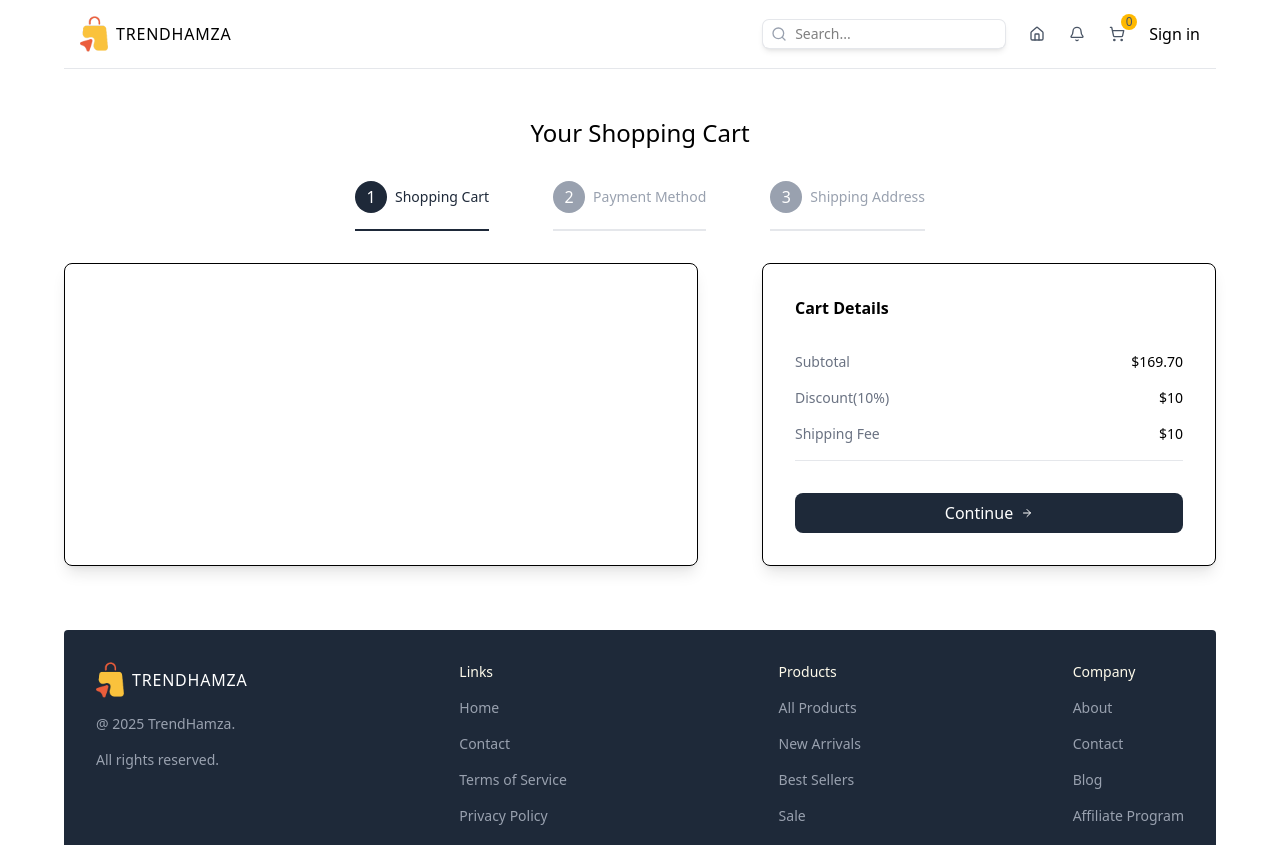
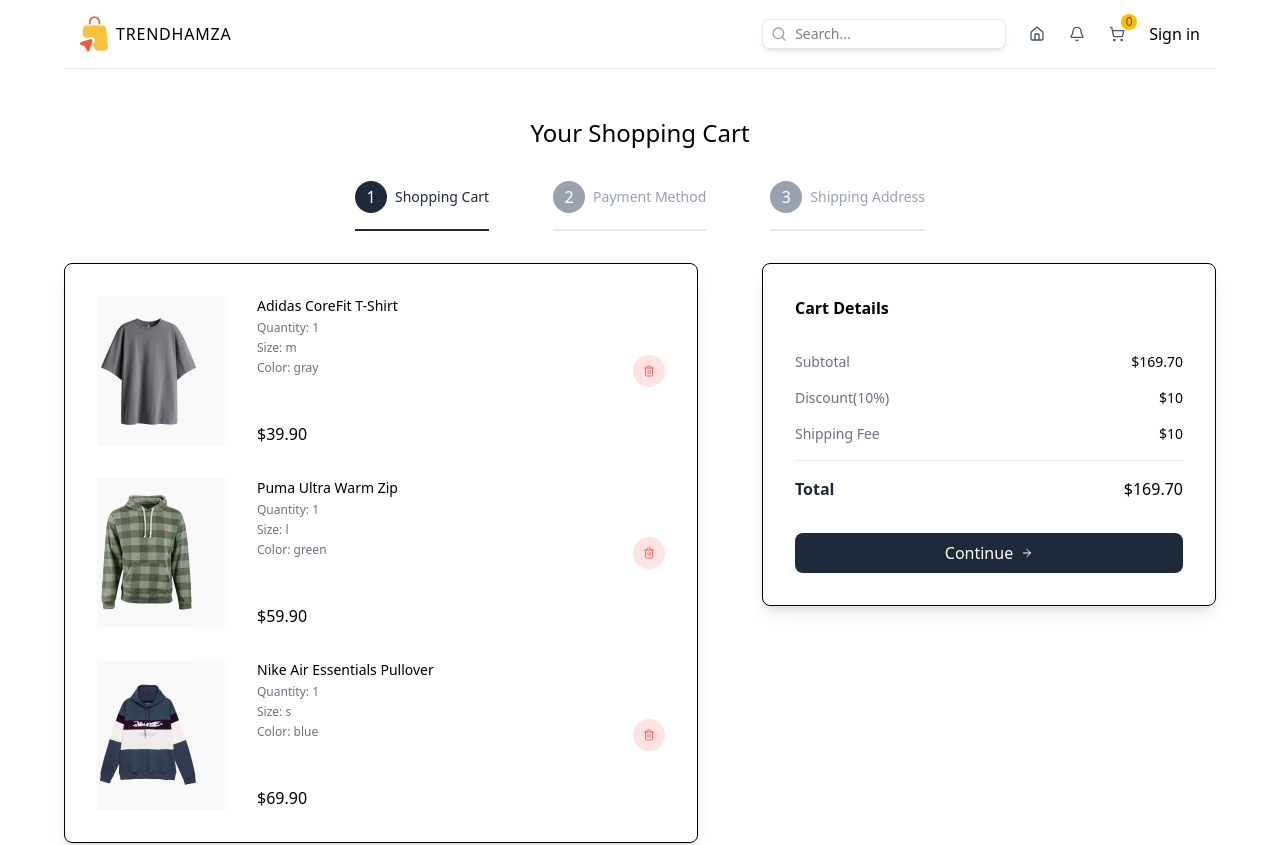
Before and after one commit to Hamza160/ecommerce-microservices, a Next.js app in the folder client/: page /cart in a window 1280 px wide. Shown: the top 845 px of the page. Built offline with nearby package versions, Linux system fonts and the light colour scheme.

Commit message:
Shopping Cart Items

```diff
--- a/client/src/app/cart/page.tsx
+++ b/client/src/app/cart/page.tsx
@@ -2,7 +2,10 @@
 import React from 'react';
 import {CartItemsType, CartItemType} from "@/types";
 import {useParams, usePathname, useRouter, useSearchParams} from "next/navigation";
-import {ArrowRightIcon} from "lucide-react";
+import {ArrowRightIcon, Trash, Trash2Icon} from "lucide-react";
+import ShippingForm from "@/components/ShippingForm";
+import PaymentForm from "@/components/PaymentForm";
+import Image from "next/image";
 
 const steps = [
     {
@@ -78,6 +81,7 @@
 export default function CartPage() {
     const searchParams = useSearchParams();
     const router = useRouter();
+    const [shippingForm, setShippingForm] = React.useState(null);
 
     const activeStep = Number(searchParams.get('step') || 1)
 
@@ -101,10 +105,51 @@
             {/* Step & Details */}
             <div className="w-full flex flex-col lg:flex-row gap-16">
                 {/*  Steps  */}
-                <div
-                    className="w-full lg:w-7/12 shadow-lg border broder-gray-100 p-8 rounded-lg flex flex-col gap-8"></div>
+                <div className="w-full lg:w-7/12 shadow-lg border broder-gray-100 p-8 rounded-lg flex flex-col gap-8">
+                    {activeStep === 1 ? (
+                            cartItems.map((item, i) => (
+                                // Single Cart Item
+                                <div className="flex items-center justify-between" key={item.id}>
+                                    {/* Image and Details */}
+                                    <div className='flex gap-8'>
+                                        {/*Image*/}
+                                        <div className='relative w-32 bg-gray-50 rouned-lg overflow-hidden'>
+                                            <Image
+                                                src={item.images[item.selectedColor]}
+                                                alt={item.name}
+                                                height={100}
+                                                width={100}
+                                            />
+                                        </div>
+                                        {/* Item Details*/}
+                                        <div className='flex flex-col justify-between'>
+                                            <div className='flex flex-col gap-1'>
+                                                <p className="text-sm font-medium">{item.name}</p>
+                                                <p className="text-xs text-gray-500">Quantity: {item.quantity}</p>
+                                                <p className="text-xs text-gray-500">Size: {item.selectedSize}</p>
+                                                <p className="text-xs text-gray-500">Color: {item.selectedColor}</p>
+                                            </div>
+                                            <p className='font-medium'>${item.price.toFixed(2)}</p>
+                                        </div>
+                                    </div>
+                                    {/* Delete Button   */}
+                                    <button
+                                        className="w-8 h-8 rounded-full bg-red-100 hover:bg-red-200 transition-all duration-500 text-red-400 flex items-center justify-center cursor-pointer">
+                                        <Trash2Icon className="w-3 h-3"/>
+                                    </button>
+                                </div>
+                            ))
+                        ) :
+                        activeStep === 2 ? (
+                            <ShippingForm/>
+                        ) : (
+                            activeStep === 3 && shippingForm ? <PaymentForm/> :
+                                <p className="text-sm text-gray-500">Please fill in the shipping form</p>
+                        )
+                    }
+                </div>
                 {/*  Details  */}
-                <div className="w-full lg:w-5/12 shadow-lg border broder-gray-100 p-8 rounded-lg flex flex-col gap-8">
+                <div className="w-full lg:w-5/12 shadow-lg border broder-gray-100 p-8 rounded-lg flex flex-col gap-8 h-max">
                     <h2 className="font-semibold">Cart Details</h2>
                     <div className="flex flex-col gap-4">
                         <div className="flex justify-between items-center text-sm ">
@@ -119,13 +164,20 @@
                             <p className="text-gray-500">Shipping Fee</p>
                             <p className="font-medium">$10</p>
                         </div>
-                        <hr className="border-gray-200" />
+                        <hr className="border-gray-200"/>
+                        <div className="flex justify-between items-center">
+                            <p className="text-gray-800 font-semibold">Total</p>
+                            <p className="font-medium">${cartItems.reduce((acc: number, item) => acc + item.price * item.quantity, 0).toFixed(2)}</p>
+                        </div>
                     </div>
-                    <button
-                        className="w-full bg-gray-800 text-white p-2 rounded-lg cursor-pointer flex items-center gap-2 justify-center hover:bg-gray-900 transition-all duration-300">
-                        Continue
-                        <ArrowRightIcon size={12}/>
-                    </button>
+                    {activeStep === 1 && (
+                        <button
+                            onClick={() => router.push('/cart?step=2', {scroll: false})}
+                            className="w-full bg-gray-800 text-white p-2 rounded-lg cursor-pointer flex items-center gap-2 justify-center hover:bg-gray-900 transition-all duration-300">
+                            Continue
+                            <ArrowRightIcon size={12}/>
+                        </button>
+                    )}
                 </div>
             </div>
         </div>
--- /dev/null
+++ b/client/src/components/PaymentForm.tsx
@@ -0,0 +1,9 @@
+import React from 'react';
+
+const PaymentForm = () => {
+  return (
+    <div>PaymentForm</div>
+  );
+}
+
+export default PaymentForm;
--- /dev/null
+++ b/client/src/components/ShippingForm.tsx
@@ -0,0 +1,9 @@
+import React from 'react';
+
+const ShippingForm = () => {
+  return (
+    <div>ShippingForm</div>
+  );
+}
+
+export default ShippingForm;
```
